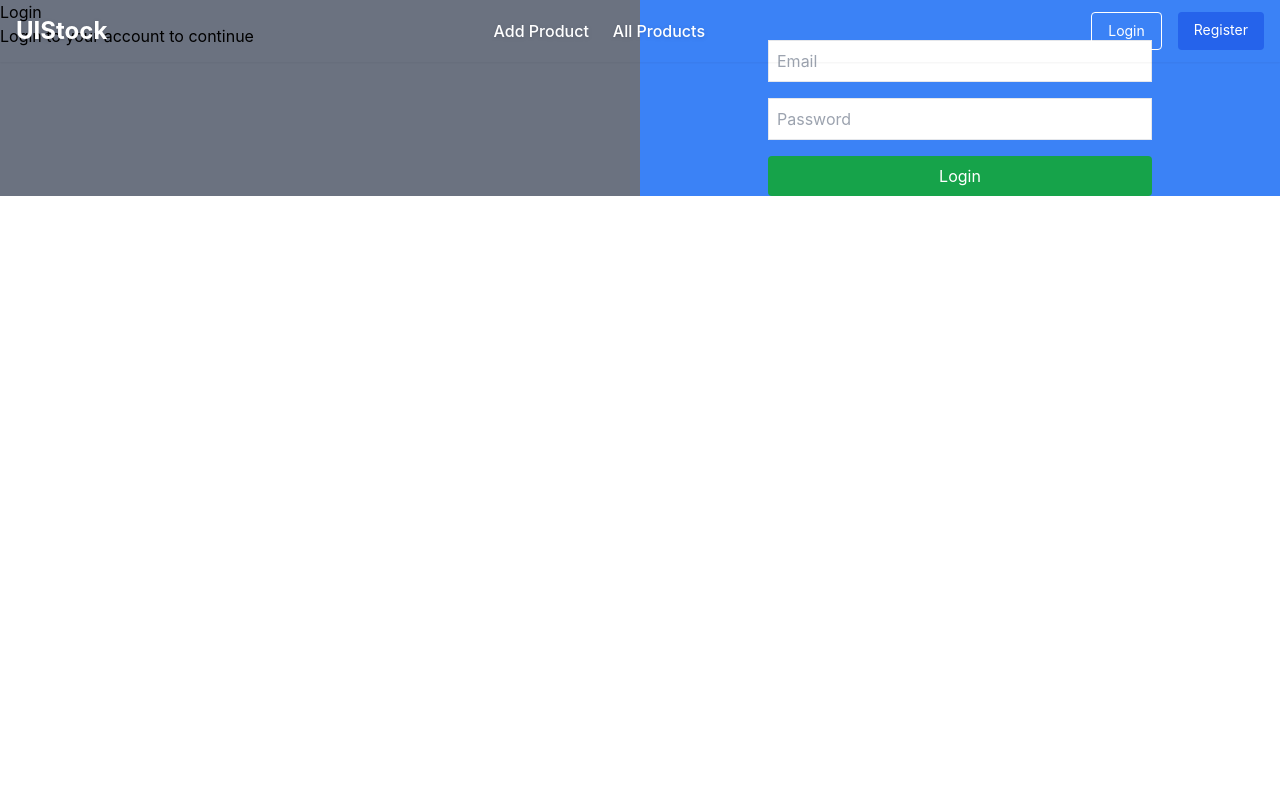
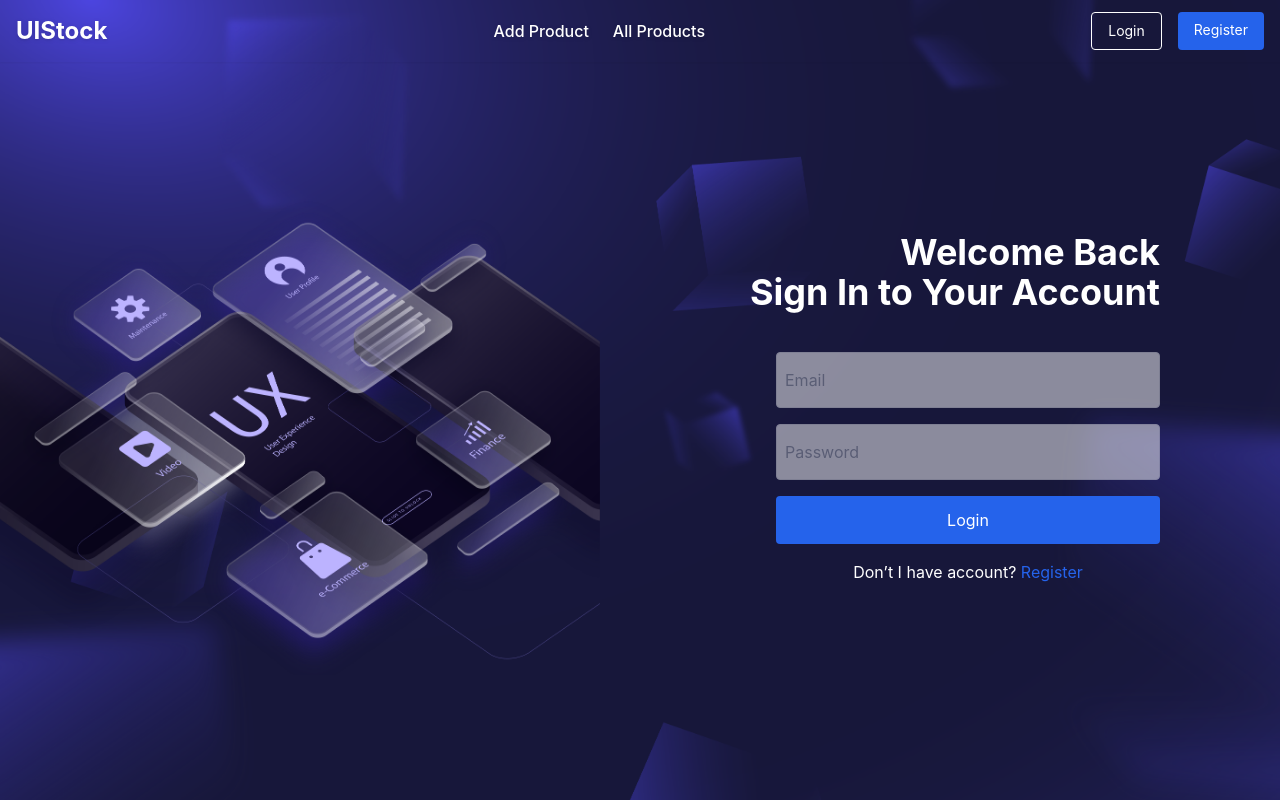
Before and after one commit to lahiruimesh/UIStockV3, a React (Create React App) app in the folder client/: page /login in a window 1280 px wide. Built offline with nearby package versions, Linux system fonts and the light colour scheme.

Commit message:
Add styles for login page

```diff
--- a/client/src/pages/Login.jsx
+++ b/client/src/pages/Login.jsx
@@ -1,4 +1,5 @@
 import { useState } from "react";
+import { Link } from 'react-router-dom';
 
 const Login = () => {
   const [credentials, setCredentials] = useState({
@@ -36,17 +37,29 @@ const Login = () => {
   };
 
   return (
-    <div className="grid grid-cols-2 bg-purple-500">
-    <div className="flex bg-gray-500 flex-col">
-      <h1>Login</h1>
-      <p>Login to your account to continue</p>
+    <div
+    className="w-screen h-screen bg-cover grid grid-cols-2 bg-center flex items-center justify-center"
+    style={{ backgroundImage: `url('/hero.png')` }}
+    >
+    <div>
+    <img
+          src="/image2.png"
+          alt="Hero Graphic"
+          className="max-w-[600px] h-[480px] mr-[220px] mt-[70px]"
+        />
     </div>
-    <div className="bg-blue-500">
-      <form onSubmit={handleSubmit} className="flex flex-col gap-4 max-w-sm mx-auto mt-10">
-        <input name="email" type="email" placeholder="Email" onChange={handleChange} className="p-2 border" />
-        <input name="password" type="password" placeholder="Password" onChange={handleChange} className="p-2 border" />
-        <button type="submit" className="bg-green-600 text-white p-2 rounded">Login</button>
+    <div className="mr-6">
+      <div className="text-right flex flex-col items-end mr-24 pt-4">
+        <h1 className="text-4xl text-white font-bold">Welcome Back<br />Sign In to Your Account</h1>
+      </div>
+      <div className="flex justify-end px-8 mr-16">
+      <form onSubmit={handleSubmit} className="flex flex-col gap-4 max-w-sm mt-10 w-full">
+        <input name="email" type="email" placeholder="Email" onChange={handleChange} className="p-2 border h-14 opacity-50 rounded"  />
+        <input name="password" type="password" placeholder="Password" onChange={handleChange} className="p-2 border h-14 opacity-50 rounded" />
+        <button type="submit" className="bg-blue-600 h-12 text-white p-2 rounded">Login</button>
+        <p className="text-white text-center">Don’t I have account? <Link to = "/register" className="text-blue-600">Register</Link></p>
       </form>
+      </div>
     </div>
     </div>
   );
```
Also changed, not shown: client/public/image2.png (added).
